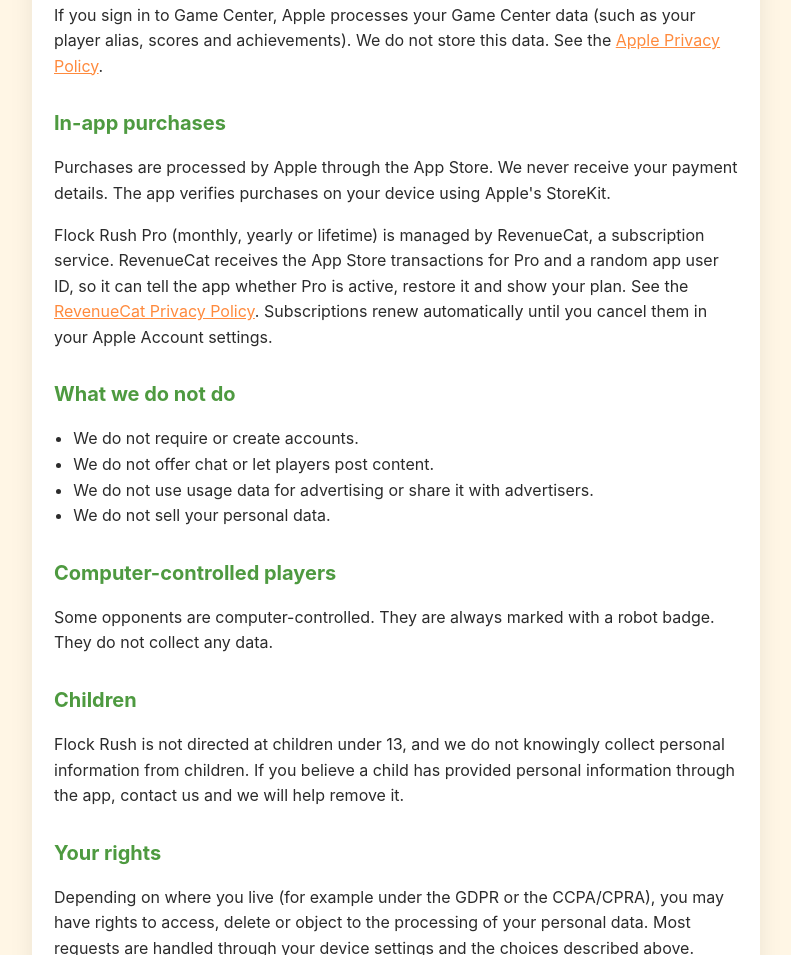
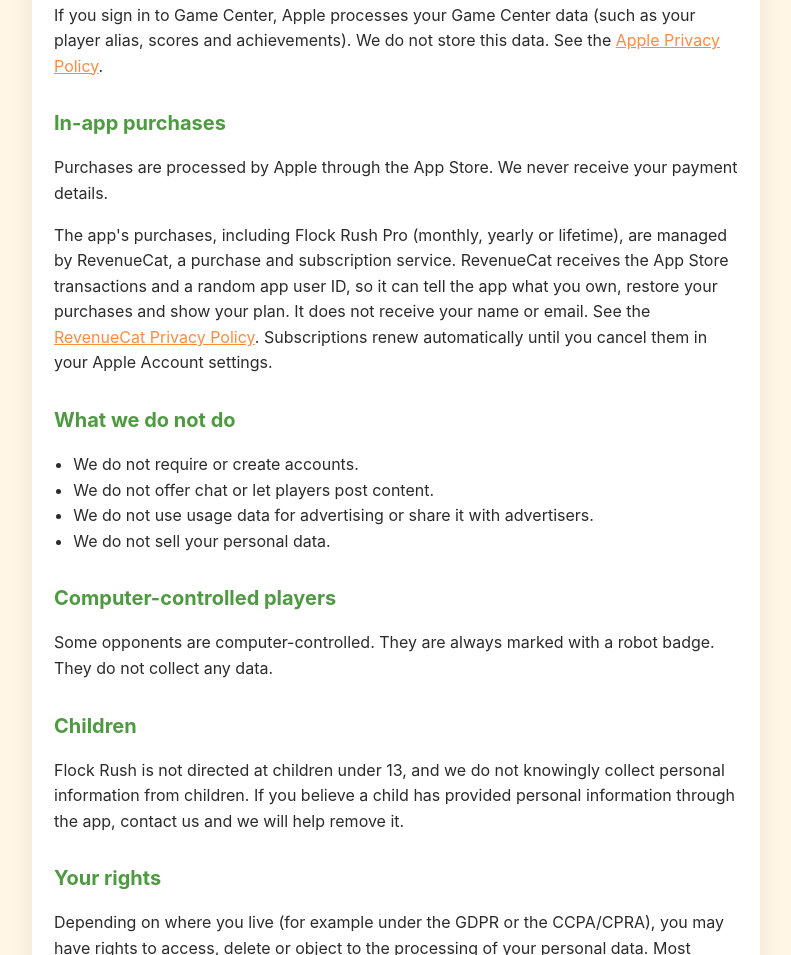
Before and after one commit to victordov/flock-rush-support, a plain HTML site: page privacy.html in a window 1280 px wide. Shown: the part 1706-2661 px from the top of the page, without its empty margins (244-1035 px from the left). Drawn offline with Linux system fonts and the light colour scheme.

Commit message:
Privacy policy: RevenueCat manages every purchase, not only Pro

```diff
--- a/privacy.html
+++ b/privacy.html
@@ -66,8 +66,8 @@
   <p>If you sign in to Game Center, Apple processes your Game Center data (such as your player alias, scores and achievements). We do not store this data. See the <a href="https://www.apple.com/legal/privacy/">Apple Privacy Policy</a>.</p>
 
   <h2>In-app purchases</h2>
-  <p>Purchases are processed by Apple through the App Store. We never receive your payment details. The app verifies purchases on your device using Apple's StoreKit.</p>
-  <p>Flock Rush Pro (monthly, yearly or lifetime) is managed by RevenueCat, a subscription service. RevenueCat receives the App Store transactions for Pro and a random app user ID, so it can tell the app whether Pro is active, restore it and show your plan. See the <a href="https://www.revenuecat.com/privacy">RevenueCat Privacy Policy</a>. Subscriptions renew automatically until you cancel them in your Apple Account settings.</p>
+  <p>Purchases are processed by Apple through the App Store. We never receive your payment details.</p>
+  <p>The app's purchases, including Flock Rush Pro (monthly, yearly or lifetime), are managed by RevenueCat, a purchase and subscription service. RevenueCat receives the App Store transactions and a random app user ID, so it can tell the app what you own, restore your purchases and show your plan. It does not receive your name or email. See the <a href="https://www.revenuecat.com/privacy">RevenueCat Privacy Policy</a>. Subscriptions renew automatically until you cancel them in your Apple Account settings.</p>
 
   <h2>What we do not do</h2>
   <ul>
```
